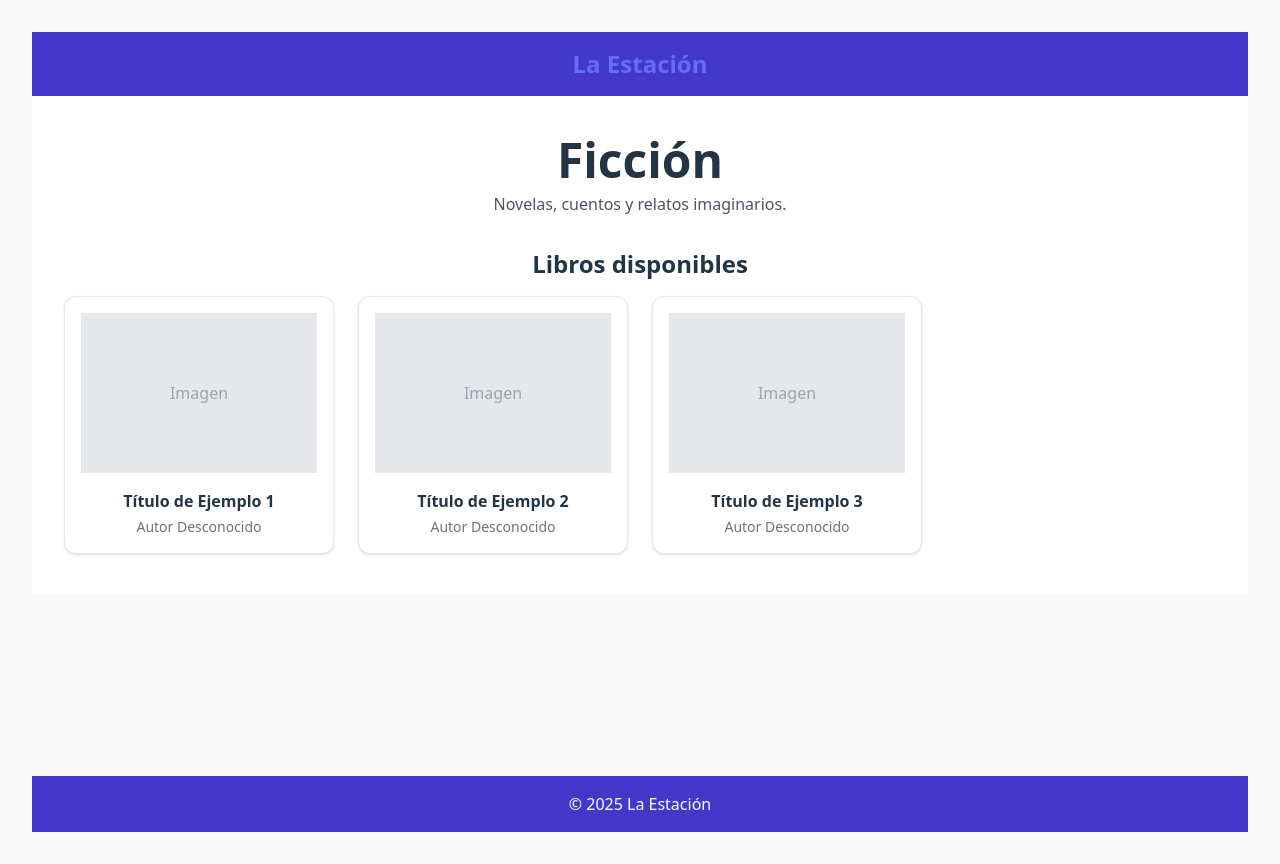
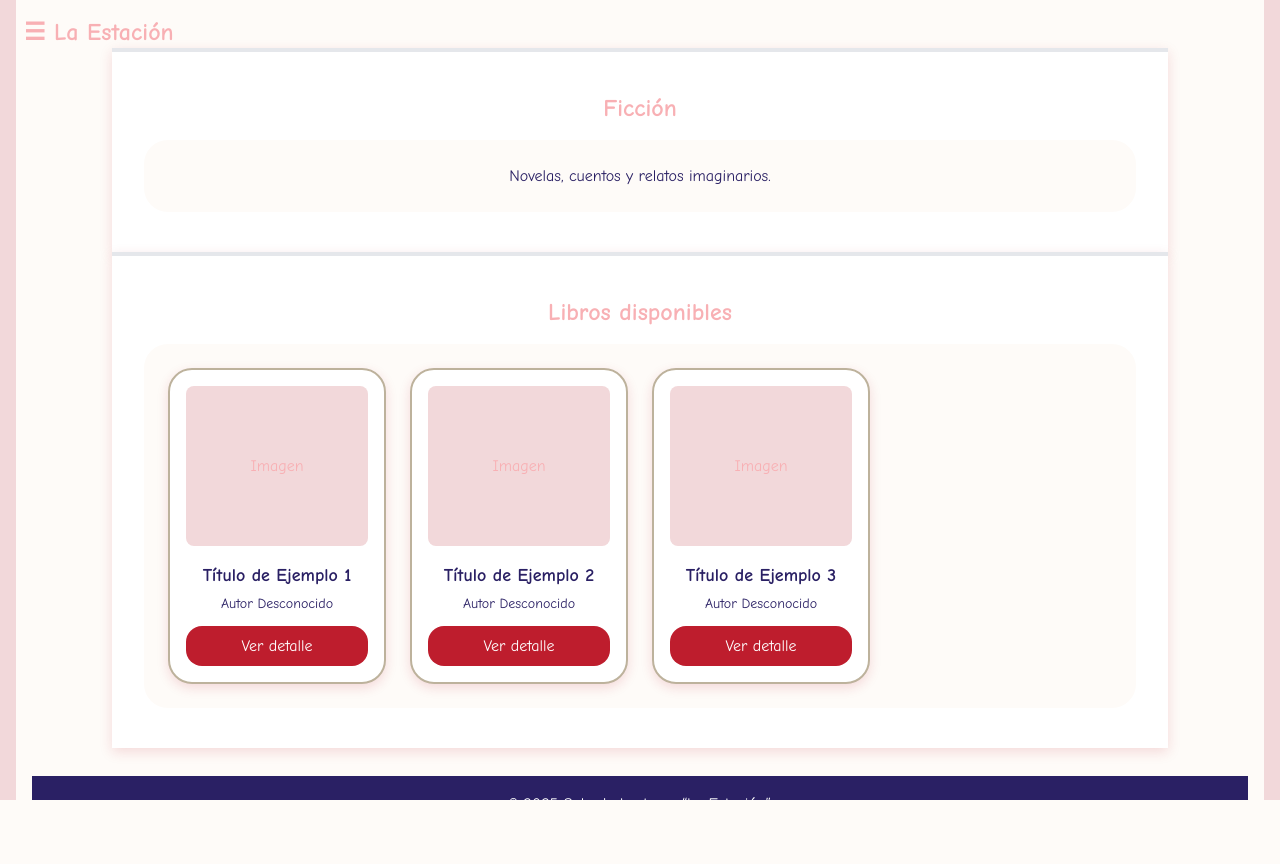
Before and after one commit to vagosbirthday/pruebas_Estacion, a React (Vite) app: page /categoria/1 in a window 1280 px wide. After the commit the page ends 800 px from the top, so only its background shows below. Built offline with nearby package versions, Linux system fonts and the light colour scheme.

Commit message:
Nueva interfaz, nuevos colores TODO menu hamburgesa

```diff
--- a/index.html
+++ b/index.html
@@ -1,6 +1,8 @@
 <!doctype html>
 <html lang="en">
   <head>
+    <link rel="preconnect" href="https://fonts.googleapis.com">
+    <link rel="stylesheet" href="https://fonts.googleapis.com/css2?family=Comic+Neue:wght@400;700&display=swap">
     <meta charset="UTF-8" />
     <link rel="icon" type="image/svg+xml" href="/vite.svg" />
     <meta name="viewport" content="width=device-width, initial-scale=1.0" />
--- a/package.json
+++ b/package.json
@@ -3,7 +3,7 @@
   "private": true,
   "version": "0.0.0",
   "type": "module",
-    "homepage": "https://github.com/vagosbirthday/pruebas_Estacion",
+  "homepage": "https://github.com/vagosbirthday/pruebas_Estacion",
   "scripts": {
     "dev": "vite",
     "build": "vite build",
@@ -13,7 +13,7 @@
     "preview": "vite preview"
   },
   "dependencies": {
-    "framer-motion": "^12.19.2",
+    "framer-motion": "^12.20.1",
     "react": "^19.1.0",
     "react-dom": "^19.1.0",
     "react-router-dom": "^7.6.3"
--- a/src/App.jsx
+++ b/src/App.jsx
@@ -1,21 +1,33 @@
+// src/App.jsx
 import { Routes, Route, Link } from 'react-router-dom'
 import Home from './pages/Home'
 import CategoryPage from './pages/CategoryPage'
 
 export default function App() {
   return (
-    <div className="min-h-screen flex flex-col">
-      <header className="bg-primaria-700 text-white p-4">
-        <Link to="/" className="text-2xl font-bold">La Estación</Link>
-      </header>
-      <main className="flex-grow">
-        <Routes>
-          <Route path="/" element={<Home />} />
-          <Route path="/categoria/:id" element={<CategoryPage />} />
-        </Routes>
-      </main>
-      <footer className="bg-primaria-700 text-white text-center py-4">
-        © 2025 La Estación
+    <div className="relative flex flex-col min-h-screen font-sans bg-fondo">
+      {/* Menú fijo izquierdo */}
+      <nav className="fixed top-0 left-0 h-full flex items-start p-4 pl-6">
+        <Link
+          to="/"
+          className="text-rojoSuave hover:text-rojo font-bold text-2xl"
+        >
+          ☰ La Estación
+        </Link>
+      </nav>
+
+      {/* Contenedor principal: desplazado para dejar espacio al menú y a las franjas */}
+      <div className="flex-grow pl-20 pr-20 pt-4 pb-4">
+        <main>
+          <Routes>
+            <Route path="/" element={<Home />} />
+            <Route path="/categoria/:id" element={<CategoryPage />} />
+          </Routes>
+        </main>
+      </div>
+
+      <footer className="bg-morado text-white text-center py-4">
+        © 2025 Sala de Lecturas “La Estación”
       </footer>
     </div>
   )
--- a/src/components/CategoryList.jsx
+++ b/src/components/CategoryList.jsx
@@ -1,5 +1,3 @@
-// src/components/CategoryList.jsx
-
 import React from 'react'
 import categories from '../data/categoriesData'
 import CategoryCard from './CategoryCard'
@@ -12,9 +10,9 @@ export default function CategoryList() {
   }
 
   return (
-    <section className="py-12 bg-gray-50">
+    <section className="py-12 bg-fondo">
       <div className="max-w-7xl mx-auto px-4 sm:px-6 lg:px-8">
-        <h2 className="text-3xl font-bold text-center mb-8">
+        <h2 className="text-3xl font-bold text-center mb-8 text-morado">
           Explora por Categorías
         </h2>
         <motion.div
--- /dev/null
+++ b/src/components/Section.jsx
@@ -0,0 +1,20 @@
+import { motion } from 'framer-motion'
+
+export default function Section({ title, children, accent = 'rojoSuave' }) {
+  return (
+    <motion.section
+      className={`w-full bg-white border-t-4 border-${accent} shadow-playful`}
+      initial={{ opacity: 0, y: 40 }}
+      whileInView={{ opacity: 1, y: 0 }}
+      transition={{ duration: 0.6 }}
+      viewport={{ once: true }}
+    >
+      <div className="max-w-7xl mx-auto px-4 sm:px-6 lg:px-8 py-10">
+        <h2 className="text-2xl font-bold mb-4 text-rojoSuave">{title}</h2>
+        <div className="bg-fondo p-6 rounded-2xl">
+          {children}
+        </div>
+      </div>
+    </motion.section>
+  )
+}
--- a/src/index.css
+++ b/src/index.css
@@ -1,85 +1,87 @@
-/* src/index.css */
-
 @tailwind base;
 @tailwind components;
 @tailwind utilities;
 
-/* Fondo global en todo el ancho */
-html {
-  background-color: #f9f9f9;
-}
+/* Fondo y franjas rojizas */
+html,
 body {
+  background-color: #FEFBF8;
   margin: 0;
-  display: flex;
-  flex-direction: column;
-  min-height: 100vh;
-  background-color: #f9f9f9;
+  padding: 0;
+  height: 100%;
   overflow-x: hidden;
 }
+body::before,
+body::after {
+  content: '';
+  position: fixed;
+  top: 0;
+  bottom: 0;
+  width: 1rem;
+  background-color: #F2D8DA;
+  z-index: 50;
+}
+body::before { left: 0; }
+body::after  { right: 0; }
 
-/* Contenedor raíz sin max-width */
+/* Root sin max-width */
 #root {
   width: 100%;
   margin: 0 auto;
   padding: 2rem;
   text-align: center;
+  display: flex;
+  flex-direction: column;
+  min-height: 100vh;
 }
 
+/* Tipografía */
 :root {
-  font-family: system-ui, Avenir, Helvetica, Arial, sans-serif;
+  font-family: "Comic Neue", system-ui, Avenir, Helvetica, Arial, sans-serif;
   line-height: 1.5;
   font-weight: 400;
   color-scheme: light dark;
   color: #1a1a1a;
-  background-color: #f9f9f9;
-  font-synthesis: none;
   text-rendering: optimizeLegibility;
   -webkit-font-smoothing: antialiased;
   -moz-osx-font-smoothing: grayscale;
 }
 
+/* Enlaces */
 a {
   font-weight: 500;
-  color: #646cff;
-  text-decoration: inherit;
+  color: #BE1D2D;
+  text-decoration: none;
 }
 a:hover {
-  color: #535bf2;
+  color: #F8B0B4;
 }
 
+/* Títulos */
 h1 {
   font-size: 3.2em;
   line-height: 1.1;
+  color: #2A2064;
 }
 
+/* Botones genéricos */
 button {
-  border-radius: 8px;
+  border-radius: 1rem;
   border: 1px solid transparent;
   padding: 0.6em 1.2em;
   font-size: 1em;
   font-weight: 500;
   font-family: inherit;
-  background-color: #1a1a1a;
+  background-color: #2A2064;
+  color: white;
   cursor: pointer;
-  transition: border-color 0.25s;
+  transition: border-color 0.25s, background-color 0.25s;
 }
 button:hover {
-  border-color: #646cff;
+  border-color: #BE1D2D;
+  background-color: #3CB14B;
 }
 button:focus,
 button:focus-visible {
   outline: 4px auto -webkit-focus-ring-color;
 }
-
-@media (prefers-color-scheme: light) {
-  :root {
-    color: #213547;
-    background-color: #ffffff;
-  }
-  a:hover {
-    color: #747bff;
-  }
-  button {
-    background-color: #f9f9f9;
-  }
-}
--- a/src/pages/CategoryPage.jsx
+++ b/src/pages/CategoryPage.jsx
@@ -1,8 +1,7 @@
-// src/pages/CategoryPage.jsx
-
 import React from 'react'
-import { useParams } from 'react-router-dom'
+import { useParams, Link } from 'react-router-dom'
 import categories from '../data/categoriesData'
+import Section from '../components/Section'
 
 export default function CategoryPage() {
   const { id } = useParams()
@@ -10,46 +9,57 @@ export default function CategoryPage() {
 
   if (!category) {
     return (
-      <div className="p-8 text-center">
-        <h2 className="text-2xl font-bold">Categoría no encontrada</h2>
-        <p className="text-gray-600">Verifica la URL o regresa al inicio.</p>
-      </div>
+      <Section title="Categoría no encontrada" accent="rojo">
+        <p className="text-morado">
+          Verifica la URL o regresa al inicio.
+        </p>
+        <Link to="/" className="mt-4 inline-block text-naranja font-semibold">
+          Volver al inicio
+        </Link>
+      </Section>
     )
   }
 
   return (
-    <section className="w-full bg-white">
-      <div className="max-w-7xl mx-auto px-4 sm:px-6 lg:px-8 py-10">
-        <header className="mb-8 text-center">
-          <h1 className="
-            text-2xl sm:text-3xl md:text-4xl lg:text-5xl
-            font-bold mb-2
-          ">
-            {category.title}
-          </h1>
-          <p className="text-gray-600">{category.description}</p>
-        </header>
+    <>
+      <Section title={category.title} accent="verde">
+        <p className="text-morado">{category.description}</p>
+      </Section>
 
-        <section>
-          <h2 className="text-xl sm:text-2xl font-semibold mb-4">
-            Libros disponibles
-          </h2>
+      <Section title="Libros disponibles" accent="naranja">
         <div className="grid grid-cols-1 sm:grid-cols-2 md:grid-cols-3 lg:grid-cols-4 gap-6">
           {[1, 2, 3].map((_, idx) => (
             <div
               key={idx}
-                className="bg-white border rounded-xl shadow p-4 hover:shadow-md transition"
+              className="
+                bg-white border-2 border-gris rounded-2xl
+                p-4 overflow-hidden shadow-playful
+                hover:border-rojo hover:shadow-lg transition
+              "
             >
-                <div className="h-40 bg-gray-200 mb-4 flex items-center justify-center">
-                  <span className="text-gray-400">Imagen</span>
+              <div className="h-40 bg-rojoClaro mb-4 flex items-center justify-center rounded-lg">
+                <span className="text-rojoSuave">Imagen</span>
               </div>
-                <h3 className="font-bold mb-1">Título de Ejemplo {idx + 1}</h3>
-                <p className="text-sm text-gray-500">Autor Desconocido</p>
+              <h3 className="text-lg font-bold text-morado mb-1">
+                Título de Ejemplo {idx + 1}
+              </h3>
+              <p className="text-sm text-morado mb-3">
+                Autor Desconocido
+              </p>
+              <Link
+                to={`/categoria/${category.id}/libro/${idx + 1}`}
+                className="
+                  block text-center bg-rojo text-white
+                  py-2 rounded-xl font-medium
+                  hover:bg-verde transition
+                "
+              >
+                Ver detalle
+              </Link>
             </div>
           ))}
         </div>
-        </section>
-      </div>
-    </section>
+      </Section>
+    </>
   )
 }
--- a/tailwind.config.js
+++ b/tailwind.config.js
@@ -5,29 +5,26 @@ export default {
     "./src/**/*.{js,jsx}"
   ],
   theme: {
-    screens: {
-      sm: '640px',
-      md: '768px',
-      lg: '1024px',
-      xl: '1280px',
-      '2xl': '1536px',
-      tablet: '640px',
-      laptop: '1024px',
-      desktop: '1440px',
-    },
-
     extend: {
       colors: {
-        primaria: {
-          50:  "#eef2ff",
-          100: "#e0e7ff",
-          500: "#6366f1",
-          700: "#4338ca",
-        },
-        secundaria: {
-          100: "#fef3c7",
-          500: "#f59e0b",
-        }
+        rojo:       '#BE1D2D',
+        rojoClaro:  '#F2D8DA',
+        rojoSuave:  '#F8B0B4',
+        verde:      '#3CB14B',
+        morado:     '#2A2064',
+        naranja:    '#F8901A',
+        gris:       '#BDB29C',
+        fondo:      '#FEFBF8'
+      },
+      fontFamily: {
+        sans: ['"Comic Neue"', 'system-ui', 'sans-serif'],
+      },
+      borderRadius: {
+        xl: '1rem',
+        '2xl': '1.5rem',
+      },
+      boxShadow: {
+        playful: '0 4px 12px rgba(190,29,45,0.15)',
       }
     }
   },
```
Also changed, not shown: src/components/CategoryCard.jsx (+12 -10 lines), src/pages/Home.jsx (+15 -37 lines), 1 other file (tests, documents, lock files or other folders). Lines whose indentation alone changed are shown as unchanged.
